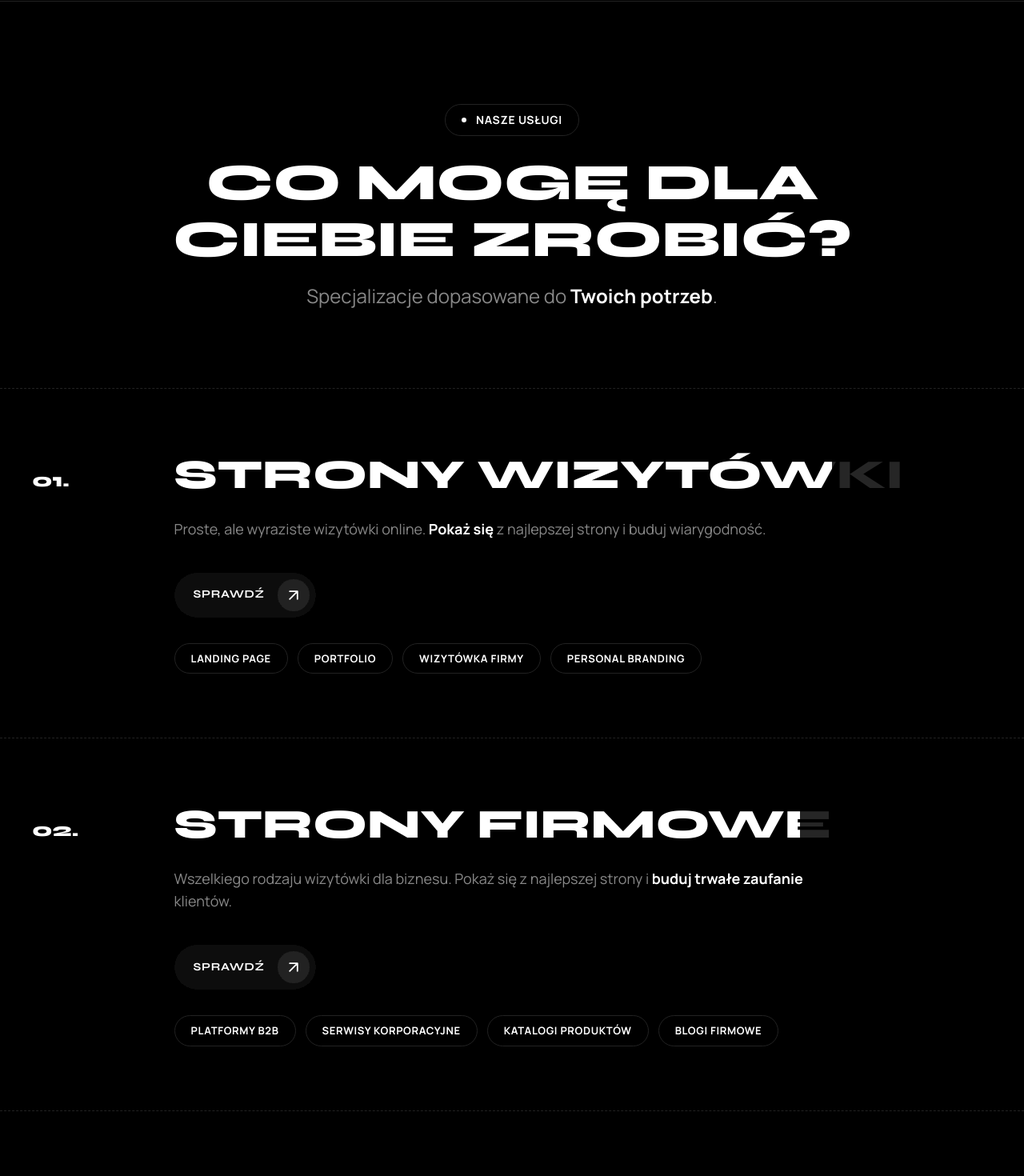
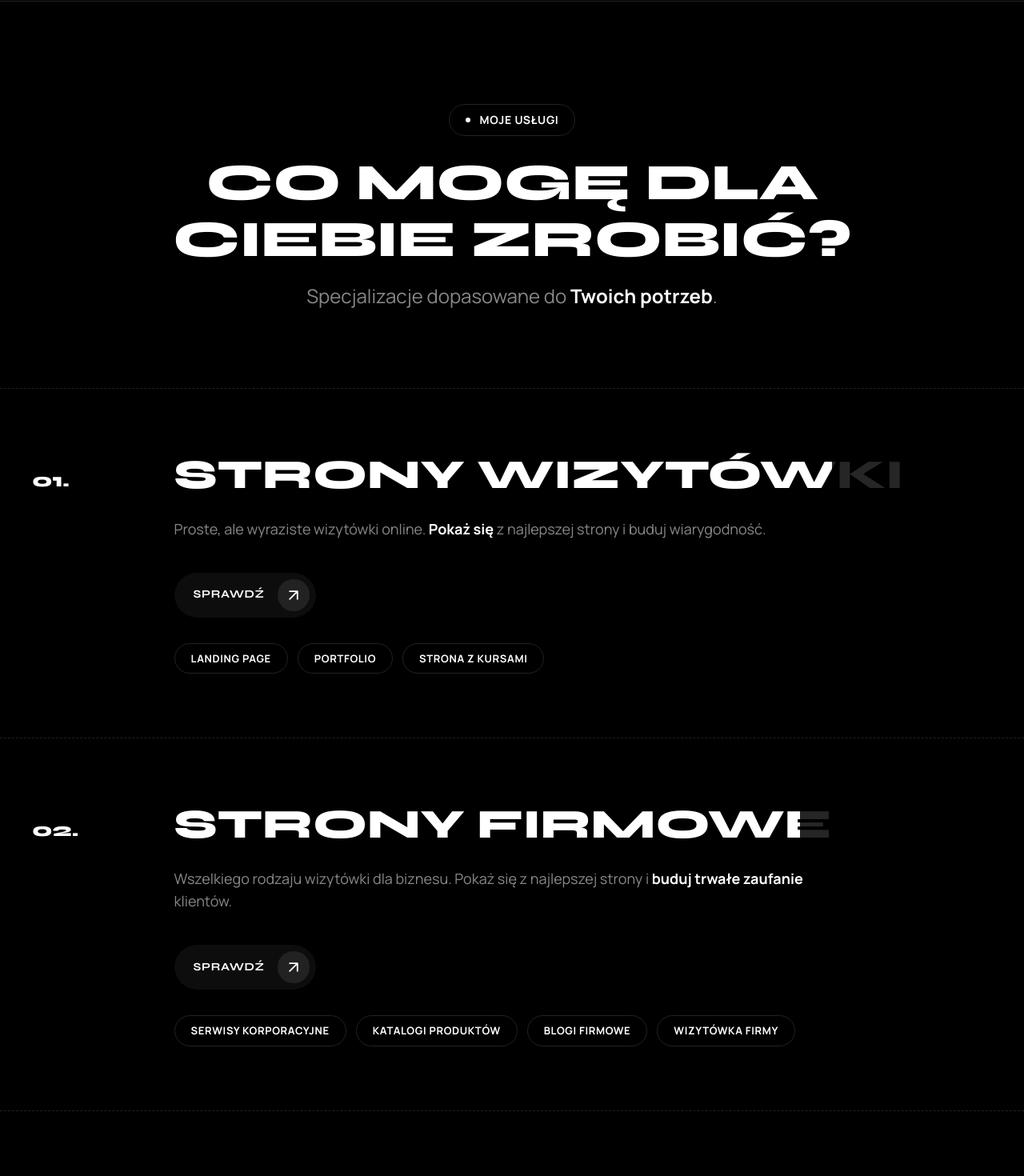
Before and after one commit to foliowiecsztywnygit/WEBBROSKIDEV-LANDING, a React (Vite) app: page / in a window 1280 px wide. Shown: the part 1720-3190 px from the top of the page at 80% size. Built offline with nearby package versions, Linux system fonts and the light colour scheme; a web font is replaced by a local one.

Commit message:
Initial commit 4

```diff
--- a/src/components/Navbar.jsx
+++ b/src/components/Navbar.jsx
@@ -6,7 +6,6 @@ import styles from './Navbar.module.css';
 const Navbar = () => {
   const [scrolled, setScrolled] = useState(false);
   const [isHidden, setIsHidden] = useState(false);
-  const [lastScrollY, setLastScrollY] = useState(0);
 
   useEffect(() => {
     const handleScroll = () => {
@@ -14,19 +13,17 @@ const Navbar = () => {
 
       setScrolled(currentScrollY > 20);
 
-      // Hide navbar when scrolling down, show when scrolling up
-      if (currentScrollY > lastScrollY && currentScrollY > 100) {
+      // Hide navbar when scrolled down at all, only show at the very top
+      if (currentScrollY > 100) {
         setIsHidden(true);
       } else {
         setIsHidden(false);
       }
-
-      setLastScrollY(currentScrollY);
     };
 
     window.addEventListener('scroll', handleScroll, { passive: true });
     return () => window.removeEventListener('scroll', handleScroll);
-  }, [lastScrollY]);
+  }, []);
 
   return (
     <>
--- a/src/components/Services.jsx
+++ b/src/components/Services.jsx
@@ -9,13 +9,13 @@ const services = [
     title: 'Strony Wizytówki',
     description: 'Proste, ale wyraziste wizytówki online. <strong>Pokaż się</strong> z najlepszej strony i buduj wiarygodność.',
     number: '01.',
-    categories: ['Landing Page', 'Portfolio', 'Wizytówka firmy', 'Personal Branding']
+    categories: ['Landing Page', 'Portfolio', 'Strona z kursami']
   },
   {
     title: 'Strony Firmowe',
     description: 'Wszelkiego rodzaju wizytówki dla biznesu. Pokaż się z najlepszej strony i <strong>buduj trwałe zaufanie</strong> klientów.',
     number: '02.',
-    categories: ['Platformy B2B', 'Serwisy korporacyjne', 'Katalogi produktów', 'Blogi firmowe']
+    categories: ['Serwisy korporacyjne', 'Katalogi produktów', 'Blogi firmowe', 'Wizytówka firmy']
   },
   {
     title: 'Strony dla Pensjonatów',
@@ -80,7 +80,7 @@ const Services = () => {
     <section id="uslugi" className={`section ${styles.services}`} ref={revealRef}>
       <div className={styles.headerWrapper}>
         <div className={`${styles.header} reveal fade-in`}>
-          <SectionSubtitle>Nasze Usługi</SectionSubtitle>
+          <SectionSubtitle>Moje usługi</SectionSubtitle>
           <h2 className={`heading-lg ${styles.title}`}>Co mogę dla Ciebie zrobić?</h2>
           <p className="text-lg">Specjalizacje dopasowane do <strong>Twoich potrzeb</strong>.</p>
         </div>
```
